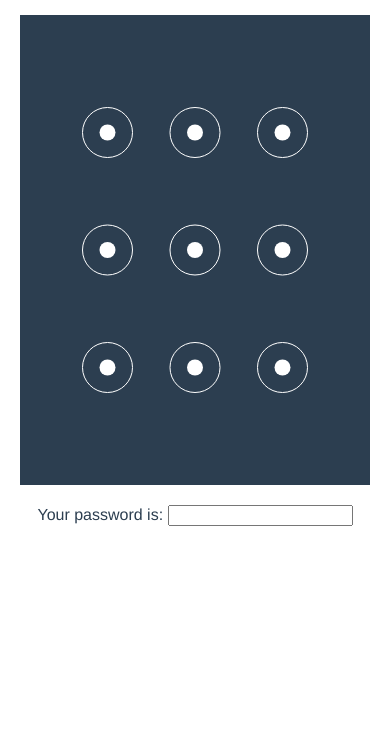
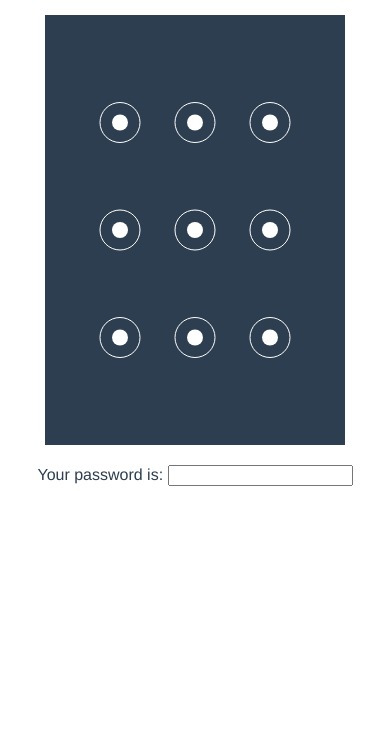
Before and after one commit to phenax/pattern-lock-js, a plain HTML site: page index.html in a window 390 px wide. Shown: the part 95-844 px from the top of the page. Drawn offline with Linux system fonts and the light colour scheme.

Commit message:
Mobile optimization

```diff
--- a/index.html
+++ b/index.html
@@ -2,6 +2,8 @@
 <html>
 <head>
 	<title>Pattern lock for the web</title>
+	<meta charset="utf-8" />
+	<meta name='viewport' content='width=device-width,initial-scale=1.0' />
 	<style>
 
 		* {
@@ -19,7 +21,8 @@
 		.pattern-container {
 			text-align: center;
 			max-width: 500px;
-			margin: 1em auto;
+			margin: 0 auto;
+			padding: 1em;
 		}
 
 		.title {
--- a/js/PatternLock.js
+++ b/js/PatternLock.js
@@ -101,6 +101,9 @@ window.PatternLock= class PatternLock {
 		this.$canvas.addEventListener('mousedown', this._mouseStartHandler);
 		this.$canvas.addEventListener('mouseup', this._mouseEndHandler);
 		window.addEventListener('mousemove', this._mouseMoveHandler);
+		this.$canvas.addEventListener('touchstart', this._mouseStartHandler);
+		this.$canvas.addEventListener('touchend', this._mouseEndHandler);
+		window.addEventListener('touchmove', this._mouseMoveHandler);
 
 		// Start frame loops
 		requestAnimationFrame(this.renderLoop);
@@ -154,11 +157,13 @@ window.PatternLock= class PatternLock {
 
 		e.preventDefault();
 
+		console.log(e);
+
 		if(this._isDragging) {
 
 			const mousePoint= {
-				x: e.pageX,
-				y: e.pageY,
+				x: e.pageX || e.touches[0].pageX,
+				y: e.pageY || e.touches[0].pageY,
 			};
 
 			mousePoint.x-= this.bounds.left;
--- a/js/script.js
+++ b/js/script.js
@@ -5,13 +5,13 @@
 
 		const patternLock= new PatternLock({
 			el: '#patternLock',
-			dimens: { width: 350, height: 470 },
+			dimens: { width: 300, height: 430 },
 		});
 
 		patternLock.setTheme({
 			accent: '#1abc9c',
 			dimens: {
-				node_radius: 25,
+				node_radius: 20,
 			}
 		});
 
```
